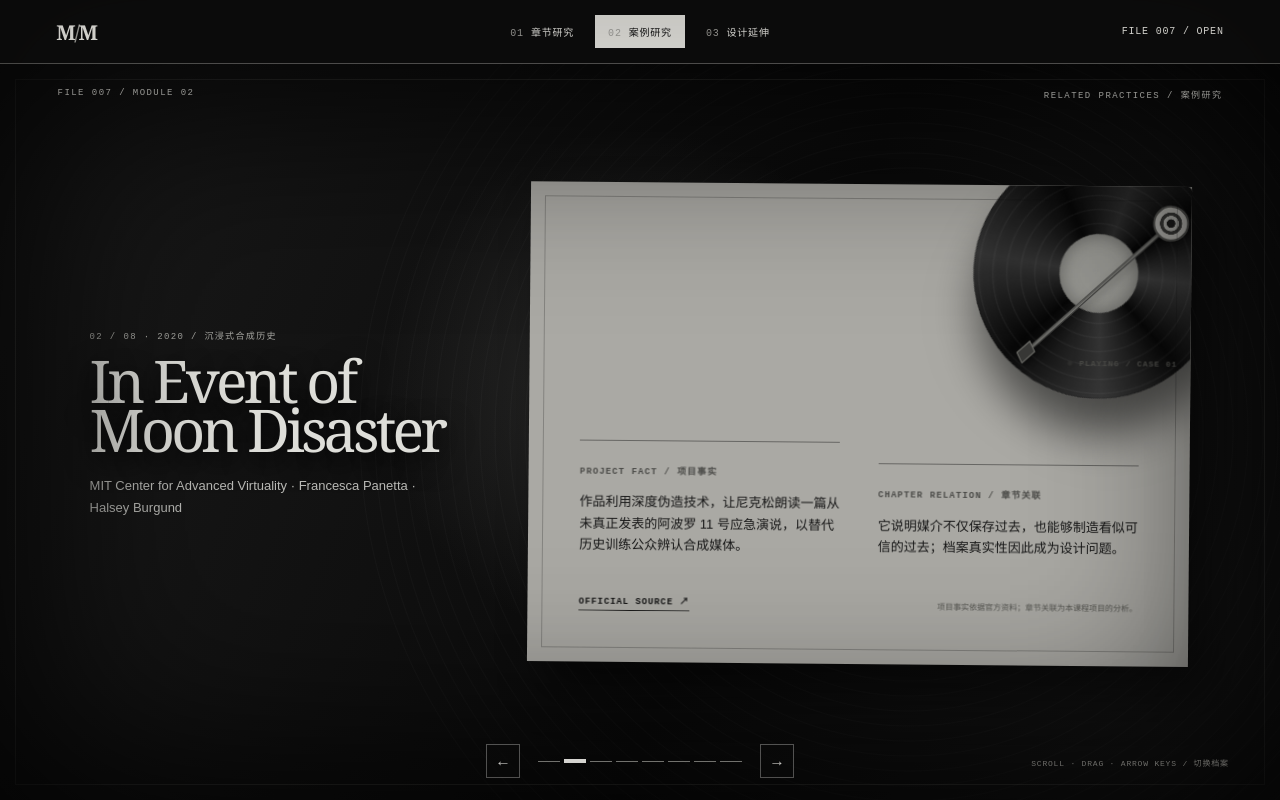
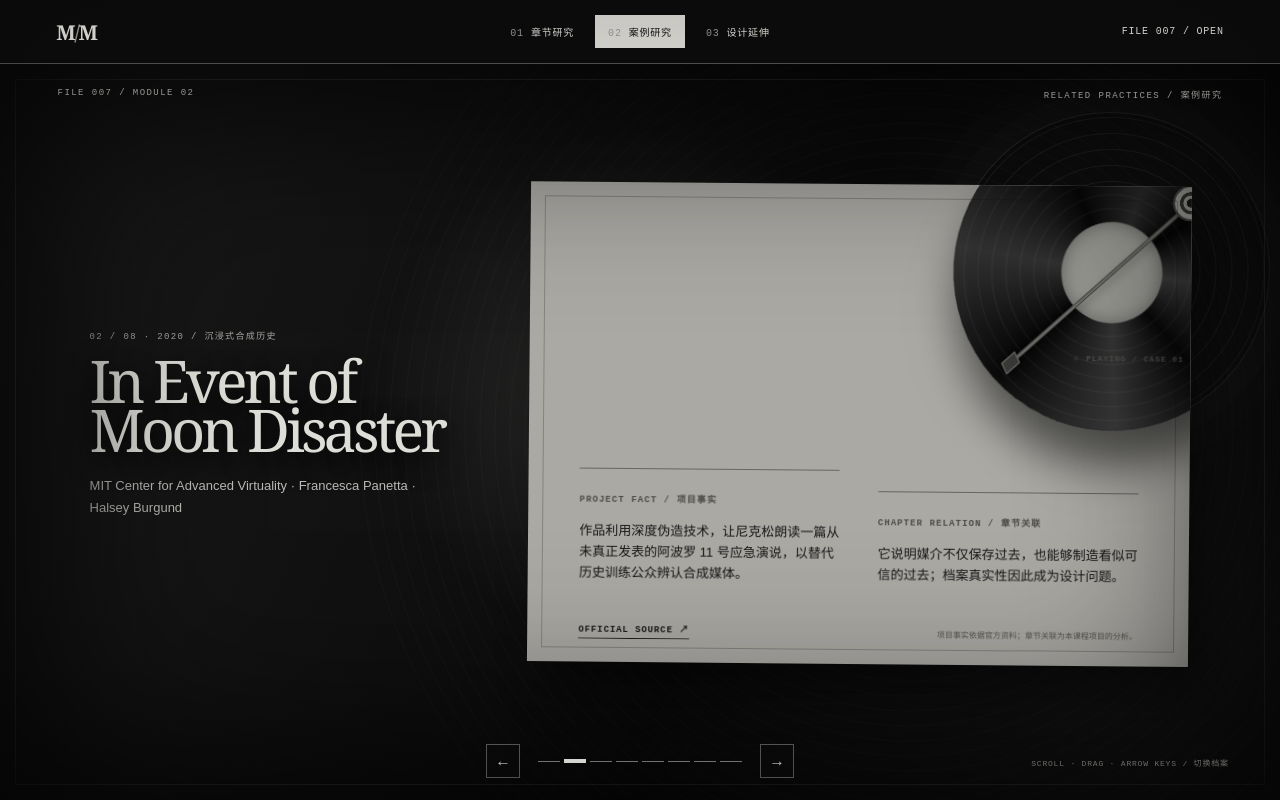
Before and after one commit to oNo-DG/the-madonna-archive, a Next.js app: page /timeline in a window 1280 px wide. Both pictures are taken after a click on the button 575 px from the left and 761 px from the top of the page. Built offline with nearby package versions, Linux system fonts and the light colour scheme.

Commit message:
extend case records beyond archive frame

```diff
--- a/src/app/globals.css
+++ b/src/app/globals.css
@@ -801,12 +801,15 @@ body.deck-open { overflow: hidden; background: #090909; }
 .deck-commentary>div { min-height:min(47vh,470px); padding:clamp(34px,4.5vw,68px); display:flex; flex-direction:column; justify-content:space-between; background:#171717; }
 .deck-commentary p { margin:0; font:400 clamp(18px,1.7vw,28px)/1.52 Georgia,"Songti SC",serif; }
 .case-deck-scene .deck-scene-heading h1 { font-size:clamp(38px,4.6vw,74px); }
-.case-deck-file { position:relative; min-height:min(60vh,600px); overflow:hidden; padding:clamp(34px,4vw,60px); display:grid; grid-template-columns:1fr 1fr; grid-template-rows:minmax(44%,1fr) auto auto; gap:clamp(20px,3vw,40px); color:#171717; background:var(--deck-paper); box-shadow:20px 27px 48px rgba(0,0,0,.46); transform:rotate(.5deg); }
-.case-deck-record { position:absolute; z-index:1; right:-5%; top:-8%; width:38%; aspect-ratio:1; display:grid; place-items:center; border:1px solid rgba(20,20,20,.32); animation:disc-play 24s linear infinite; }
-.case-deck-tonearm { position:absolute; z-index:4; right:3%; top:7%; width:30%; height:4px; border:1px solid rgba(30,30,30,.5); background:linear-gradient(#8c8c87,#373735 46%,#a8a8a2 54%,#4c4c49); box-shadow:0 4px 9px rgba(0,0,0,.26); transform:rotate(-42deg); transform-origin:100% 50%; }
+.case-deck-stage { position:relative; min-height:min(60vh,600px); }
+.case-deck-outline-record { position:absolute; z-index:0; right:-12%; top:-15%; width:48%; aspect-ratio:1; border:1px solid rgba(220,220,215,.2); border-radius:50%; background:repeating-radial-gradient(circle,transparent 0 8px,rgba(220,220,215,.12) 9px,transparent 10px 16px); box-shadow:0 0 0 20px rgba(220,220,215,.018),0 0 0 42px rgba(220,220,215,.012); opacity:.72; }
+.case-deck-outline-record::after { content:""; position:absolute; inset:38%; border:1px solid rgba(220,220,215,.28); border-radius:50%; box-shadow:0 0 0 8px rgba(220,220,215,.035); }
+.case-deck-file { position:relative; z-index:1; min-height:inherit; overflow:hidden; padding:clamp(34px,4vw,60px); display:grid; grid-template-columns:1fr 1fr; grid-template-rows:minmax(52%,1fr) auto auto; gap:clamp(20px,3vw,40px); color:#171717; background:var(--deck-paper); box-shadow:20px 27px 48px rgba(0,0,0,.46); transform:rotate(.5deg); }
+.case-deck-record { position:absolute; z-index:1; right:-12%; top:-15%; width:48%; aspect-ratio:1; display:grid; place-items:center; border:1px solid rgba(20,20,20,.32); animation:disc-play 24s linear infinite; }
+.case-deck-tonearm { position:absolute; z-index:4; right:0; top:3%; width:37%; height:4px; border:1px solid rgba(30,30,30,.5); background:linear-gradient(#8c8c87,#373735 46%,#a8a8a2 54%,#4c4c49); box-shadow:0 4px 9px rgba(0,0,0,.26); transform:rotate(-42deg); transform-origin:100% 50%; }
 .case-deck-tonearm::before { content:""; position:absolute; right:-18px; top:-17px; width:36px; aspect-ratio:1; border:2px solid #4a4a47; border-radius:50%; background:radial-gradient(circle,#1a1a19 0 18%,#a4a49f 20% 33%,#343432 35% 48%,#aaa9a4 50%); box-shadow:0 5px 12px rgba(0,0,0,.3); }
 .case-deck-tonearm::after { content:""; position:absolute; left:-7px; top:-5px; width:18px; height:12px; background:#383836; border:1px solid #74746f; box-shadow:0 3px 7px rgba(0,0,0,.3); transform:skewX(-16deg); }
-.case-deck-playing { position:absolute; z-index:4; right:2%; top:36%; display:flex; gap:7px; align-items:center; color:#4d4d49; font:700 8px "Courier New",monospace; letter-spacing:.12em; }
+.case-deck-playing { position:absolute; z-index:4; right:1%; top:35%; display:flex; gap:7px; align-items:center; color:#4d4d49; font:700 8px "Courier New",monospace; letter-spacing:.12em; }
 .case-deck-playing i { width:5px; aspect-ratio:1; border-radius:50%; background:#30302e; box-shadow:0 0 0 3px rgba(30,30,30,.12); animation:playing-pulse 1.8s ease-in-out infinite; }
 @keyframes playing-pulse { 50% { opacity:.35; transform:scale(.72); } }
 .case-facts,.case-relation { position:relative; z-index:3; grid-row:2; align-self:end; padding-top:15px; border-top:1px solid rgba(20,20,20,.45); }
@@ -847,7 +850,7 @@ body.deck-open { overflow: hidden; background: #090909; }
   .deck-commentary:has(>div:nth-child(3)) { grid-template-columns:1fr; }
   .deck-commentary:has(>div:nth-child(3))>div { padding:13px 20px; }
   .deck-commentary:has(>div:nth-child(3)) p { margin-top:5px; font-size:12px; line-height:1.35; }
-  .case-deck-file { padding:26px 22px; grid-template-columns:1fr; grid-template-rows:1fr auto auto auto; gap:12px; }.case-deck-record { right:-5%; top:-3%; width:42%; }.case-deck-tonearm { right:3%; top:8%; width:34%; }.case-deck-playing { right:2%; top:31%; font-size:7px; }.case-facts { grid-column:1; grid-row:2; }.case-relation { grid-column:1; grid-row:3; }.case-deck-file a { grid-column:1; grid-row:4; }.case-facts,.case-relation { padding-top:8px; }.case-deck-file p { margin-top:5px; font-size:11px; line-height:1.45; }.case-deck-file>small { display:none; }
+  .case-deck-stage { min-height:0; height:100%; }.case-deck-file { min-height:0; height:100%; padding:26px 22px; grid-template-columns:1fr; grid-template-rows:1fr auto auto auto; gap:12px; }.case-deck-outline-record,.case-deck-record { right:-12%; top:-8%; width:58%; }.case-deck-tonearm { right:0; top:5%; width:44%; }.case-deck-playing { right:1%; top:31%; font-size:7px; }.case-facts { grid-column:1; grid-row:2; }.case-relation { grid-column:1; grid-row:3; }.case-deck-file a { grid-column:1; grid-row:4; }.case-facts,.case-relation { padding-top:8px; }.case-deck-file p { margin-top:5px; font-size:11px; line-height:1.45; }.case-deck-file>small { display:none; }
   .comparison-grid { grid-template-columns:1fr; }.comparison-grid article { min-height:0; padding:18px; border-right:0!important; border-bottom:1px solid rgba(230,230,225,.2); }.comparison-grid article:last-child { border-bottom:0; }
   .proposal-deck-file { grid-template-columns:.72fr 1.28fr; }.proposal-deck-copy { padding:22px 18px; }.proposal-deck-question { margin-bottom:14px; padding-bottom:12px; font-size:13px; }.proposal-deck-copy dl { grid-template-columns:1fr; gap:8px; }.proposal-deck-copy dd { margin-top:3px; font-size:9px; line-height:1.35; }
   .deck-hint { display:none; }.deck-controls { bottom:15px; gap:8px; }.deck-progress button { width:12px; }.deck-controls>button { width:30px; height:30px; }
--- a/src/components/sections/CaseDeck.tsx
+++ b/src/components/sections/CaseDeck.tsx
@@ -17,7 +17,9 @@ export function CaseDeck() {
       title: item.title,
       description: item.maker,
       className: "case-deck-scene",
-      content: <div className="case-deck-file">
+      content: <div className="case-deck-stage">
+        <div className="case-deck-outline-record" aria-hidden="true" />
+        <div className="case-deck-file">
           <div className="case-deck-record" aria-hidden="true"><span>{String(index + 1).padStart(2, "0")}</span></div>
           <div className="case-deck-tonearm" aria-hidden="true" />
           <div className="case-deck-playing" aria-hidden="true"><i /> PLAYING / CASE {String(index + 1).padStart(2, "0")}</div>
@@ -25,6 +27,7 @@ export function CaseDeck() {
           <div className="case-relation"><span>CHAPTER RELATION / 章节关联</span><p>{item.relation}</p></div>
           <a href={item.source} target="_blank" rel="noreferrer">OFFICIAL SOURCE ↗</a>
           <small>项目事实依据官方资料；章节关联为本课程项目的分析。</small>
+        </div>
       </div>,
     })),
     {
```
Lines whose indentation alone changed are shown as unchanged.
